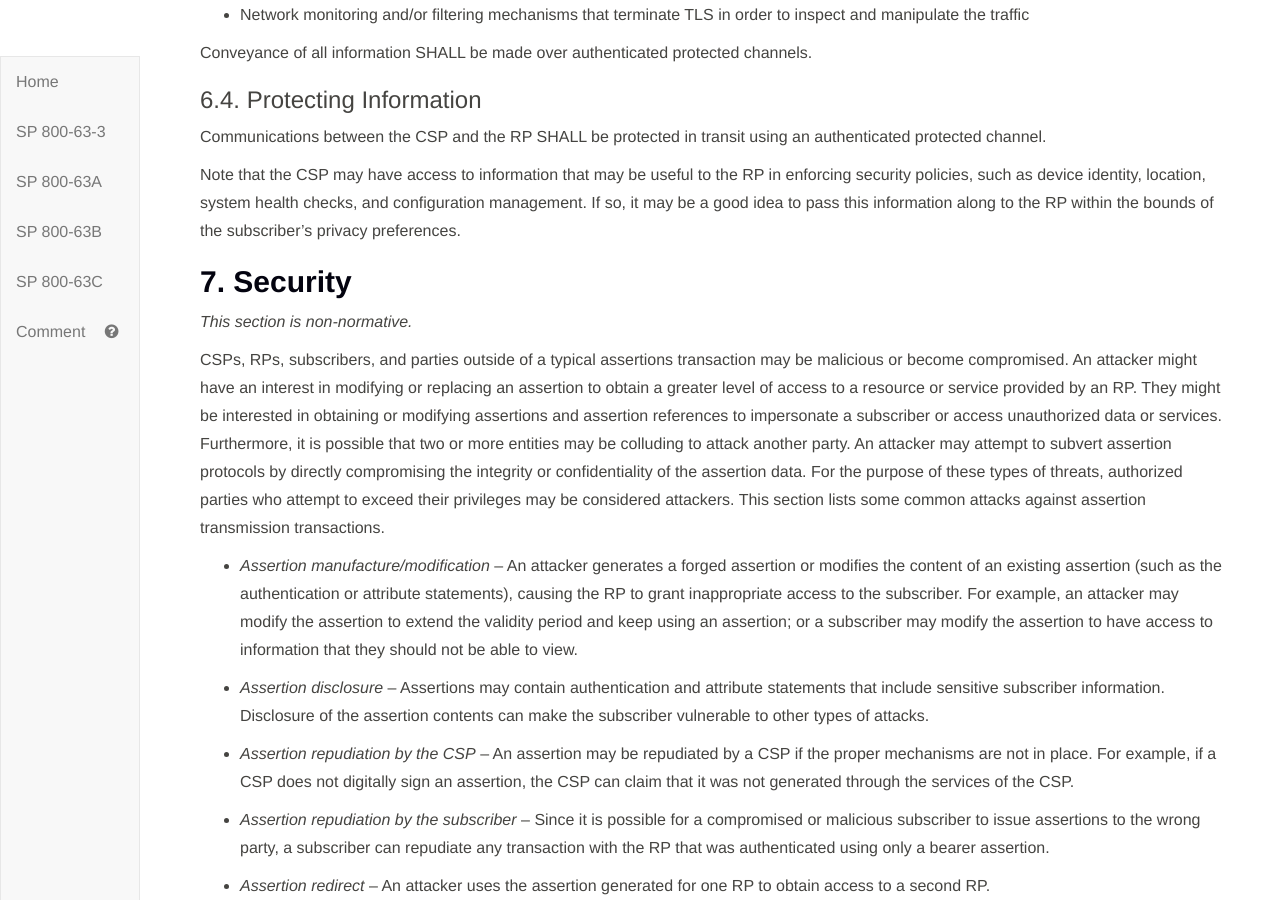
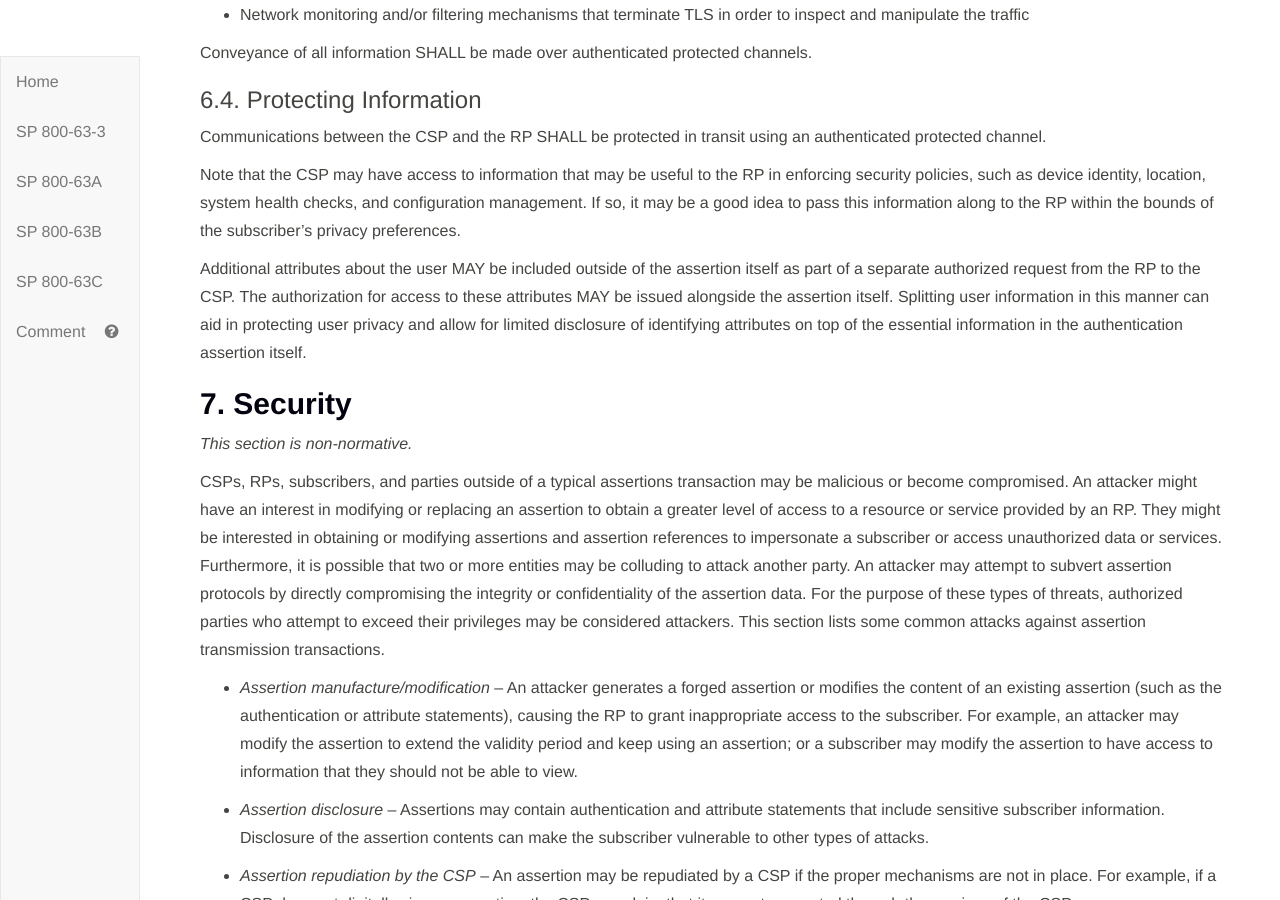
Before and after one commit to usnistgov/800-63-3, a Jekyll site: the page built from sp800-63c.md, in a window 1280 px wide and 900 px high, scrolled down 14257 px. Built offline with Jekyll 4.4.1, drawn with Linux system fonts in a browser that asks for light colours.

Commit message:
added statement on splitting attributes into secondary request

```diff
--- a/sp800-63c/sec6_presentation.md
+++ b/sp800-63c/sec6_presentation.md
@@ -65,3 +65,5 @@ Conveyance of all information SHALL be made over authenticated protected channel
 Communications between the CSP and the RP SHALL be protected in transit using an authenticated protected channel.
 
 Note that the CSP may have access to information that may be useful to the RP in enforcing security policies, such as device identity, location, system health checks, and configuration management. If so, it may be a good idea to pass this information along to the RP within the bounds of the subscriber's privacy preferences.
+
+Additional attributes about the user MAY be included outside of the assertion itself as part of a separate authorized request from the RP to the CSP. The authorization for access to these attributes MAY be issued alongside the assertion itself. Splitting user information in this manner can aid in protecting user privacy and allow for limited disclosure of identifying attributes on top of the essential information in the authentication assertion itself.
```
